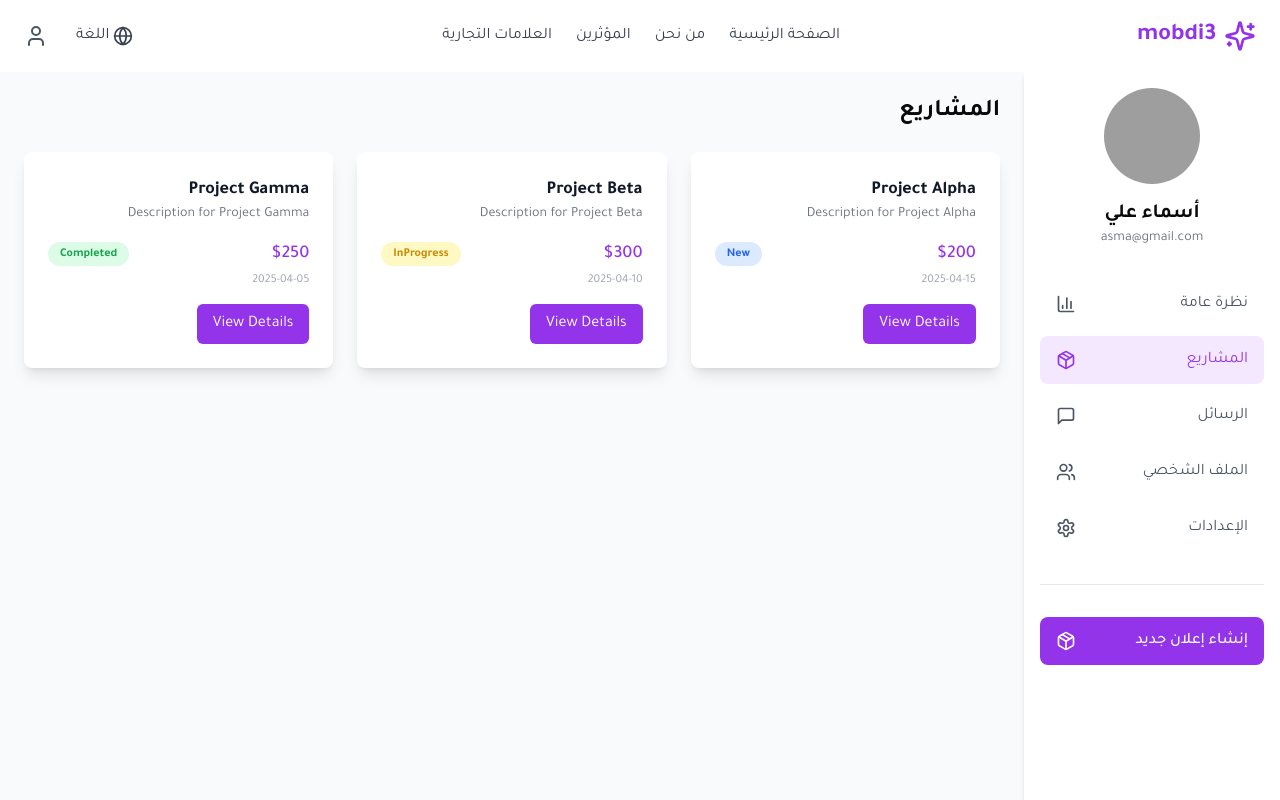
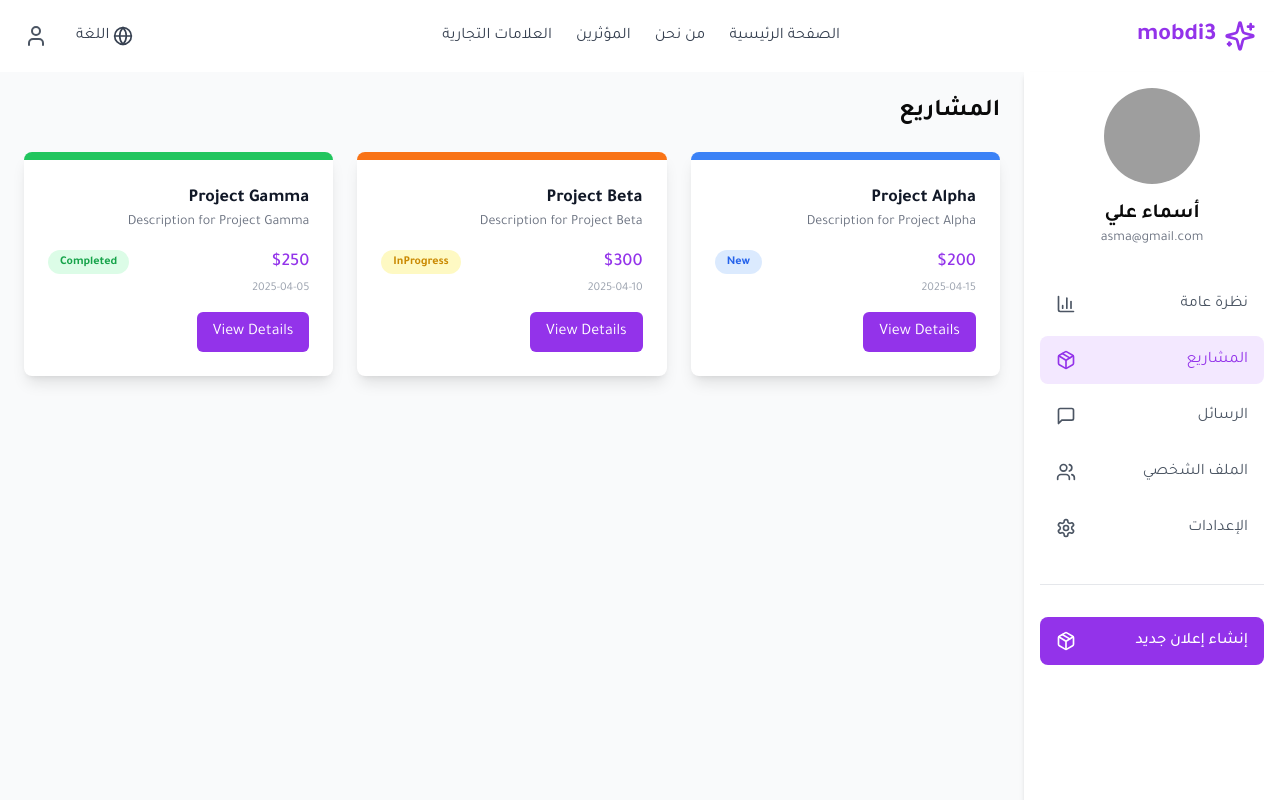
Before and after one commit to MahmoudAd9/mobdi3, a Next.js app: page /creator/dashboard in a window 1280 px wide. Both pictures are taken after a click on the button "المشاريع". Shown: the top 800 px of the page. Built offline with nearby package versions, Linux system fonts and the light colour scheme; grey boxes are pictures that could not be loaded.

Commit message:
add bar color

```diff
--- a/app/creator/dashboard/page.tsx
+++ b/app/creator/dashboard/page.tsx
@@ -686,6 +686,8 @@ export default function Dashboard() {
               <div className="grid grid-cols-1 md:grid-cols-2 lg:grid-cols-3 gap-6 mb-8">
                 {projects.map(project => (
                   <div key={project.id} className="bg-white rounded-lg shadow-lg overflow-hidden transition-transform transform hover:scale-105 hover:shadow-xl">
+                    {/* Status Bar */}
+                    <div className={`h-2 ${project.status === 'new' ? 'bg-blue-500' : project.status === 'inProgress' ? 'bg-orange-500' : 'bg-green-500'}`}></div>
                     <div className="p-6">
                       <h3 className="text-lg font-semibold text-gray-900 truncate">{project.title}</h3>
                       <p className="text-sm text-gray-500 truncate">{project.description}</p>
```
